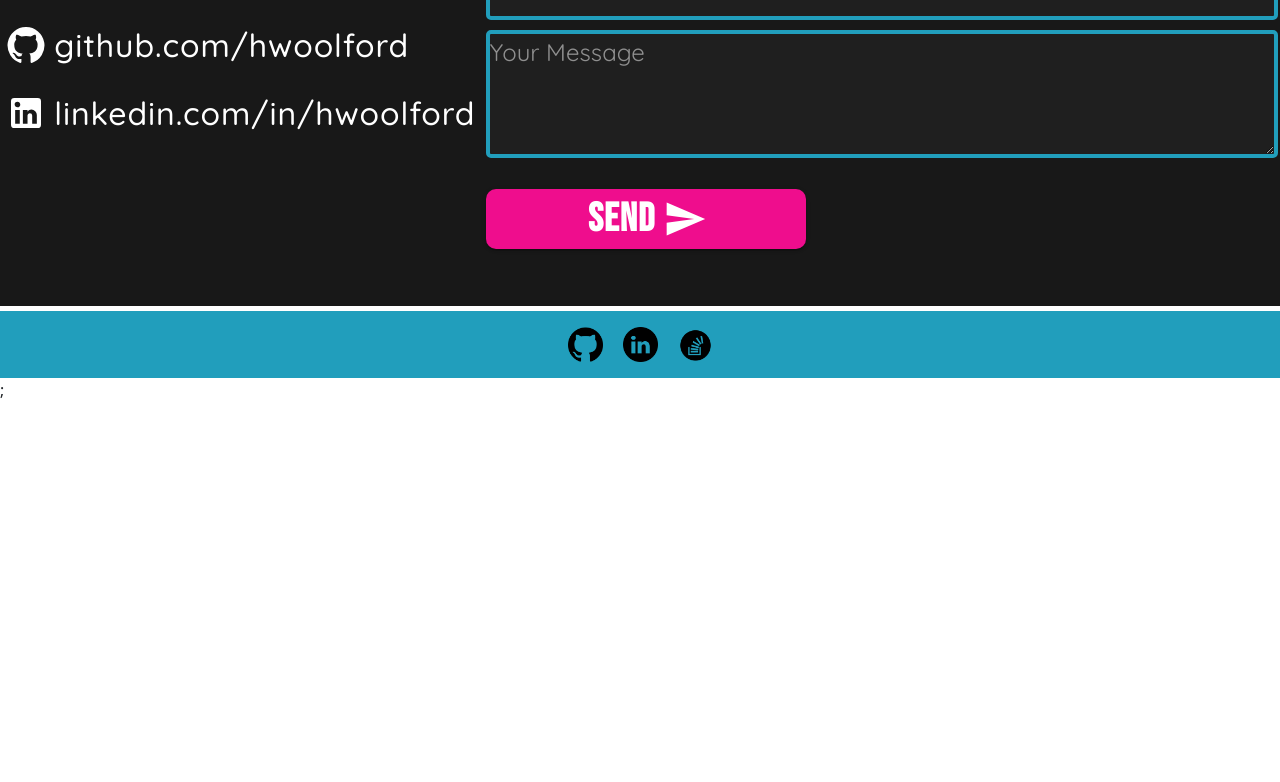
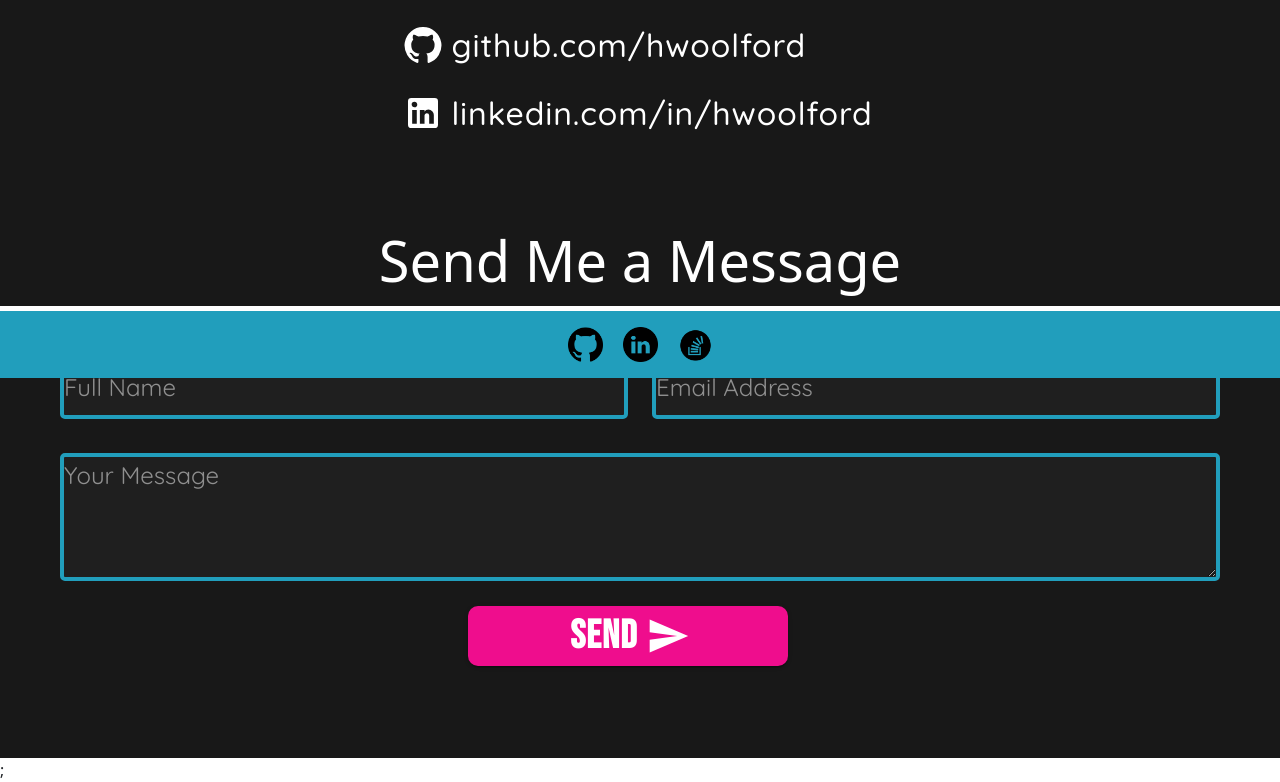
Before and after one commit to hwoolford/Portfolio, a React (Vite) app: page /contact in a window 1280 px wide. Shown: the part 422-1204 px from the top of the page. Before the commit the page ends 824 px from the top, so only its background shows below. Built offline with nearby package versions, Linux system fonts and the light colour scheme; a web font is replaced by a local one.

Commit message:
added all materialUI back to form to see if netlify still recognizes it

```diff
--- a/src/components/ContactForm/ContactForm.jsx
+++ b/src/components/ContactForm/ContactForm.jsx
@@ -2,9 +2,9 @@ import "../ContactForm/ContactForm.css";
 
 import { useState } from "react";
 import {
-  // Box,
+  Box,
   Button,
-  // Grid,
+  Grid,
 } from "@mui/material/";
 import SendIcon from "@mui/icons-material/Send";
 import { validateEmail } from "../../utils/validateEmail";
@@ -46,30 +46,28 @@ export default function ContactForm() {
     setErrors({});
   };
 
-  // eslint-disable-next-line react/no-unknown-property
-
 
   return (
     <>
       <h2 className="send-message">Send Me a Message</h2>
       <div className="form-container">
-          {/* <Box */}
-            {/* container="true"
+          <Box
+          container="true"
             noValidate
             autoComplete="off"
             sx={{ flexGrow: 1 }}
-          > */}
+          >
             <form className="form" name="contact" method="post" data-netlify="true" onSubmit={handleFormSubmit}>
               <input type="hidden" name="form-name" value="contact" />
-              {/* <Grid container spacing={3} justifyContent="center"> */}
-                {/* <Grid
+              <Grid container spacing={3} justifyContent="center">
+                <Grid
                   item
                   xs={12}
                   md={6}
                   container
                   justifyContent="center"
                   alignItems="center"
-                 >  */}
+                 >
                   <input
                     type="text"
                     required
@@ -81,15 +79,15 @@ export default function ContactForm() {
                     value={name}
                     onChange={handleInputChange}
                   ></input>
-                {/* </Grid> */}
-                {/* <Grid
+                </Grid>
+                <Grid
                   item
                   xs={12}
                   md={6}
                   container
                   justifyContent="center"
                   alignItems="center"
-                > */}
+                >
                   <input
                     type="email"
                     required
@@ -101,15 +99,15 @@ export default function ContactForm() {
                     value={email}
                     onChange={handleInputChange}
                   ></input>
-                {/* </Grid> */}
-                {/* <Grid
+                </Grid>
+                <Grid
                   item
                   xs={12}
                   md={12}
                   container
                   justifyContent="center"
                   alignItems="center"
-                > */}
+                >
                   <textarea
                     type="text"
                     required
@@ -121,9 +119,9 @@ export default function ContactForm() {
                     value={message}
                     onChange={handleInputChange}
                   ></textarea>
-                {/* </Grid> */}
+                </Grid>
                 <div className="button-container">
-                    {/* <Grid item xs={12} md={12} justifyContent="center" container> */}
+                    <Grid item xs={12} md={12} justifyContent="center" container>
                     <Button
                       variant="contained"
                       type="submit"
@@ -131,11 +129,11 @@ export default function ContactForm() {
                       >
                         Send
                       </Button>
-                    {/* </Grid> */}
+                    </Grid>
                 </div>
-              {/* </Grid> */}
+              </Grid>
             </form>
-          {/* </Box> */}
+          </Box>
       </div>
     </>
   );
```
